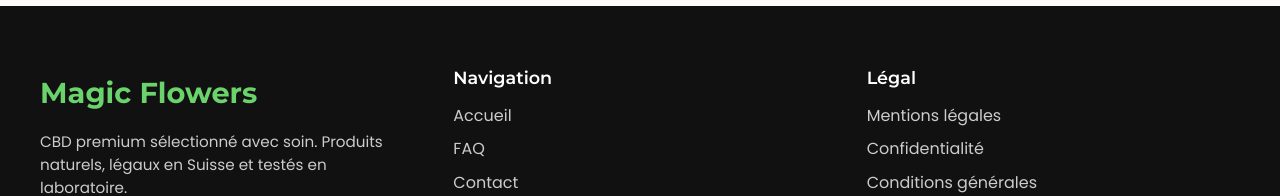
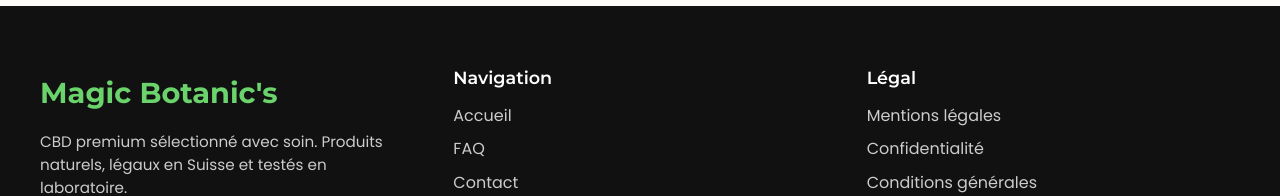
Before and after one commit to LesRhabilleurs/Magic-Flowers, a React (Vite) app: page / in a window 1280 px wide. Shown: the part 2706-2902 px from the top of the page. Built offline with nearby package versions, Linux system fonts and the light colour scheme.

Commit message:
Change footer logo text
Updated footer logo text from 'Magic Flowers' to 'Magic Botanic's'.

```diff
--- a/src/components/Footer.jsx
+++ b/src/components/Footer.jsx
@@ -11,7 +11,7 @@ export default function Footer() {
         {/* Logo + description */}
         <div className="footer-brand">
           <h2 className="footer-logo">
-             Magic Flowers
+             Magic Botanic's
           </h2>
           <p>
             CBD premium sélectionné avec soin. Produits naturels,
```
